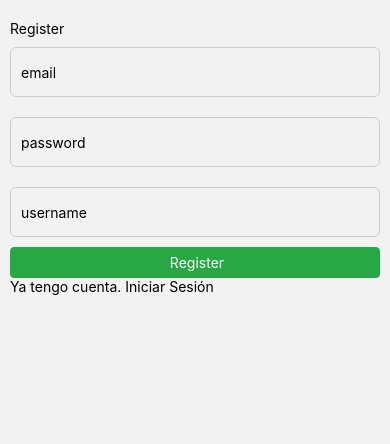
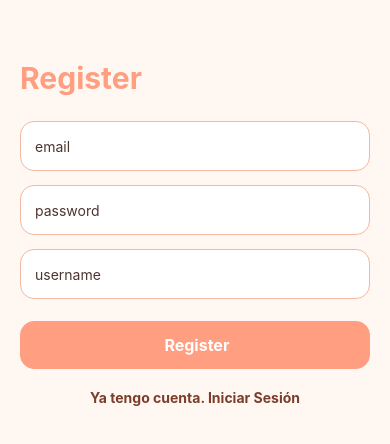
Before and after one commit to cbaquerinroldan/PI-parte2, a React Native app: screen /Comentarios in a window 390 px wide. Shown: the top 444 px of the page. Built offline with nearby package versions, Linux system fonts and the light colour scheme; no server answers.

Commit message:
Hice el css, arregle el error de las credenciales, arregle la navgeacion de comentarios

```diff
--- a/src/components/NavegacionTab.js
+++ b/src/components/NavegacionTab.js
@@ -1,5 +1,5 @@
 import { createBottomTabNavigator } from '@react-navigation/bottom-tabs';
-import Home from "../screens/Home";
+import { StyleSheet } from "react-native";
 import MiPerfil from '../screens/MiPerfil';
 import Entypo from '@expo/vector-icons/Entypo';
 import FontAwesome5 from '@expo/vector-icons/FontAwesome5';
@@ -12,7 +12,7 @@ const Tab = createBottomTabNavigator();
 
 function NavegacionTab() {
   return (
-    <Tab.Navigator>
+    <Tab.Navigator style={styles.tabBar}>
       <Tab.Screen name="NavegacionStack" component={NavegacionStack}
        options={{
         tabBarIcon: () => <Entypo name="home" size={24} color="black" /> , headerShown: false, tabBarShowLabel:false}}
@@ -28,4 +28,12 @@ function NavegacionTab() {
     </Tab.Navigator>
   )
 }
+const styles = StyleSheet.create({
+    tabBar: {
+        backgroundColor: "#fff",
+        borderTopWidth: 1,
+        borderTopColor: "#ddd",
+        height: 60
+    }
+});
 export default NavegacionTab;
--- a/src/components/Post.js
+++ b/src/components/Post.js
@@ -1,4 +1,4 @@
-import { View, Text, Pressable } from "react-native";
+import { View, Text, Pressable, StyleSheet } from "react-native";
 import app from "firebase/app";
 import "firebase/firestore";
 import { auth, db } from "../firebase/config";
@@ -16,21 +16,57 @@ function Post(props) {
     }
 
     return (
-        <View>
-            <Text>{props.data.Email}</Text>
-            <Text>{props.data.Descripcion}</Text>
+        <View style={styles.container}>
+            <Text style={styles.email}>{props.data.Email}</Text>
+            <Text style={styles.descripcion}>{props.data.Descripcion}</Text>
 
-            <Pressable onPress={likePosteo}>
-                <Text>{props.data.likes ? props.data.likes.length : 0} ❤️</Text>
+            <Pressable style={styles.botonLike} onPress={likePosteo}>
+                <Text style={styles.textoBoton}>{props.data.likes ? props.data.likes.length : 0} ❤️</Text>
             </Pressable>
 
-            <Pressable onPress={() => props.navigation.navigate("Comentarios", { id: props.id })}>
-                <Text>
-                    Comentar {props.data.comentarios ? props.data.comentarios.length : 0}
+            <Pressable style={styles.botonComentario} onPress={() => props.navigation.navigate("Comentarios", { id: props.id })}>
+                <Text style={styles.textoBoton}>
+                    Comentarios {props.data.comentarios ? props.data.comentarios.length : 0}
                 </Text>
             </Pressable>
         </View>
     );
-}
+}const styles = StyleSheet.create({
+    container: {
+        backgroundColor: "#ffffffff",
+        margin: 10,
+        padding: 15,
+        borderRadius: 10,
+        borderWidth: 1,
+        borderColor: "#F2B8A0"
+    },
+    email: {
+        fontWeight: "bold",
+        fontSize: 12,
+        color: "#85432fff",
+        marginBottom: 8
+    },
+    descripcion: {
+        color: "#402621ff",
+        fontWeight: "bold",
+        fontSize: 15,
+        marginBottom: 20
+    },
+    botonLike: {
+        backgroundColor: "#fdece5ff",
+        padding: 8,
+        borderRadius: 8,
+        marginBottom: 8
+    },
+    botonComentario: {
+        backgroundColor: "#fdece5ff",
+        padding: 8,
+        borderRadius: 8
+    },
+    textoBoton: {
+        color: "#7A3E2B",
+        fontWeight: "600"
+    }
+});
 
 export default Post;
--- a/src/screens/Comentarios.js
+++ b/src/screens/Comentarios.js
@@ -1,5 +1,5 @@
 import { useState, useEffect } from "react";
-import { View, Text, TextInput, Pressable, FlatList } from "react-native";
+import { View, Text, TextInput, Pressable, FlatList, StyleSheet} from "react-native";
 import { auth, db } from "../firebase/config";
 import firebase from "firebase/app";
 
@@ -7,7 +7,7 @@ import firebase from "firebase/app";
 function Comentarios(props) {
   const [comentario, setComentario] = useState("");
   const [comentarios, setComentarios] = useState([]);
-
+  const [error, setError] = useState("");
   const idPosteo = props.route.params.id;
 
   useEffect(() => {
@@ -19,6 +19,10 @@ function Comentarios(props) {
   }, []);
 
   function agregarComentario() {
+     if (comentario.length === 0) {
+        setError("El comentario no puede estar vacío");
+        return;
+    }
     db.collection("posts")
       .doc(idPosteo)
       .update({
@@ -30,36 +34,128 @@ function Comentarios(props) {
       })
       .then(() => {
         setComentario("");
+        props.navigation.navigate("NavegacionStack", { screen: "Home", });
       })
       .catch(error => console.log(error));
   }
 
   return (
-    <View>
-      <Text>Comentarios</Text>
+    <View style={styles.container}>
+       <View style={styles.contenedorTitulo}>
+      <Text style={styles.title}>Comentarios</Text>
 
-      <TextInput
+
+      <TextInput style={styles.input}
         value={comentario}
         onChangeText={text => setComentario(text)}
         placeholder="Escribí un comentario"
       />
+       {error === "" ? null : <Text style={styles.error}>{error}</Text>}
 
-      <Pressable onPress={agregarComentario}>
-        <Text>Agregar comentario</Text>
+
+      <Pressable style={styles.boton} onPress={agregarComentario}>
+        <Text style={styles.buttonText}>Comentar</Text>
       </Pressable>
+       </View>
+         <Text style={styles.subtitulo}>Comentarios del posteo</Text>
 
       <FlatList
         data={comentarios}
         keyExtractor={(item, i) => i.toString()}
         renderItem={({ item }) => (
-          <View>
-            <Text>{item.email}</Text>
-            <Text>{item.texto}</Text>
+         <View style={styles.comentario}>
+            <Text style={styles.email} >{item.email}</Text>
+            <Text style={styles.descr}>{item.texto}</Text>
           </View>
         )}
       />
+
     </View>
   );
 }
+const styles = StyleSheet.create({
+  container: {
+    flex: 1,
+    backgroundColor: "#FFF7F1",
+    padding: 20
+  },
 
+  card: {
+    backgroundColor: "#FFFFFF",
+    padding: 20,
+    borderRadius: 20,
+    borderWidth: 1,
+    borderColor: "#F2B8A0",
+    marginBottom: 20
+  },
+ error: {
+        color: "#C0392B",
+        marginBottom: 12,
+        fontWeight: "600"
+    },
+
+  title: {
+    fontSize: 28,
+    fontWeight: "bold",
+    color: "#ff9e80ff",
+    marginBottom: 20
+  },
+
+  input: {
+    backgroundColor: "#FFF7F1",
+    borderWidth: 1,
+    borderColor: "#F2B8A0",
+    borderRadius: 14,
+    padding: 14,
+    color: "#4E342E",
+    marginBottom: 15
+  },
+
+  boton: {
+    backgroundColor: "#ff9e80ff",
+    padding: 16,
+    borderRadius: 12
+  },
+
+  buttonText: {
+    color: "#FFFFFF",
+    textAlign: "center",
+    fontWeight: "bold",
+    fontSize: 16
+  },
+
+  subtitulo: {
+    fontSize: 22,
+    fontWeight: "bold",
+    color: "#ff9e80ff",
+    marginBottom: 12,
+    marginTop: 12
+  },
+
+  comentario: {
+    backgroundColor: "#FFFFFF",
+    padding: 14,
+    borderRadius: 16,
+    borderWidth: 1,
+    borderColor: "#F2B8A0",
+    marginBottom: 10
+  },
+
+  email: {
+    color: "#7A3E2B",
+    fontWeight: "bold",
+    fontSize: 13,
+    marginBottom: 5
+  },
+  descr:{
+    color: "#7A3E2B",
+    fontSize: 13,
+    marginBottom: 5
+  },
+
+  textoComentario: {
+    color: "#4E342E",
+    fontSize: 15
+  }
+});
 export default Comentarios;
--- a/src/screens/CrearPost.js
+++ b/src/screens/CrearPost.js
@@ -1,13 +1,18 @@
 import { auth, db } from "../firebase/config";
-import { Text, View, Pressable, TextInput } from "react-native"
+import { Text, View, Pressable, TextInput, StyleSheet } from "react-native"
 import { useState } from "react";
-import { StyleSheet } from "react-native";
+
 
 function CrearPost(props) {
 
     const [descripcion, setDescripcion] = useState("")
+    const [error, setError] = useState("");
 
     function crearPost() {
+        if (descripcion.length === 0) {
+        setError("El posteo no puede estar vacío");
+        return;
+    }
         db.collection('posts').add({
             Email: auth.currentUser.email,
             Descripcion: descripcion,
@@ -17,34 +22,80 @@ function CrearPost(props) {
         })
             .then(() => {
                 setDescripcion("")
-                props.navigation.navigate("NavegacionStack", { screen: "Home",});
+                props.navigation.navigate("NavegacionStack", { screen: "Home", });
             })
             .catch(e => console.log(e))
     }
     return (
-        <View>
+        <View style={styles.container}>
+            <View style={styles.contenedorTitulo}>
+                 <Text style={styles.title}>Crear posteo</Text>
             <TextInput
                 style={styles.input}
                 keyboardType="default"
                 onChangeText={(text) => setDescripcion(text)}
                 placeholder="Ecribe tu Posteo"
-                value={descripcion}
+                value={descripcion}  />
 
-            />
-            <Pressable onPress={crearPost}>
-                <Text>Publicar</Text>
+            {error === "" ? null :<Text style={styles.error}>{error}</Text>}
+            <Pressable style={styles.button} onPress={crearPost}>
+                <Text style={styles.buttonText}>Publicar</Text>
+
             </Pressable>
+            </View>
         </View>
     );
 }
 
+const styles = StyleSheet.create({
+  container: {
+    flex: 1,
+    backgroundColor: "#FFF7F1",
+    padding: 20
+  },
 
-const styles = StyleSheet.create({
-    input: {
-        borderWidth: 1,
-        padding: 10,
-        margin: 10
-    }
+  contenedorTitulo: {
+    backgroundColor: "#FFFFFF",
+    padding: 20,
+    borderRadius: 20,
+    borderWidth: 1,
+    borderColor: "#F2B8A0"
+  },
+
+  title: {
+    fontSize: 28,
+    fontWeight: "bold",
+    color: "#ff9e80ff",
+    marginBottom: 20
+  },
+
+  input: {
+    backgroundColor: "#FFF7F1",
+    borderWidth: 1,
+    borderColor: "#F2B8A0",
+    borderRadius: 14,
+    padding: 14,
+    color: "#4E342E",
+    marginBottom: 15
+  },
+
+    error: {
+        color: "#C0392B",
+        marginBottom: 12,
+        fontWeight: "600"
+    },
+  button: {
+    backgroundColor: "#ff9e80ff",
+    padding: 14,
+    borderRadius: 12
+  },
+
+  buttonText: {
+    color: "#FFFFFF",
+    textAlign: "center",
+    fontWeight: "bold",
+    fontSize: 16
+  }
 });
 
 export default CrearPost;
--- a/src/screens/Home.js
+++ b/src/screens/Home.js
@@ -1,5 +1,5 @@
 import { auth, db } from "../firebase/config";
-import { View, FlatList, ActivityIndicator } from "react-native"
+import { View, Text, FlatList, ActivityIndicator, StyleSheet} from "react-native"
 import { useState, useEffect } from "react";
 import Post from "../components/Post"
 
@@ -39,9 +39,13 @@ function Home(props) {
 
 
   return (
-    <View style={{ flex: 1 }}>
+    <View style={{ flex: 1, backgroundColor: "#FFF7F1", paddingTop: 10 }}>
+      <View style={styles.contenedorTitulo}>
+      <Text style={styles.titulo}>Últimos posteos</Text>
+    </View>
+
       {loading ?
-      <ActivityIndicator color="blue" size="large" /> : <FlatList
+      <ActivityIndicator color="#ff9e80ff" size="large" /> : <FlatList
         data={posteo}
         keyExtractor={item => item.id.toString()}
         renderItem={({ item }) => <Post data={item.data} id={item.id} navigation={props.navigation} />}
@@ -51,5 +55,29 @@ function Home(props) {
     </View>
   );
 }
+const styles = StyleSheet.create({
+  container: {
+    flex: 1,
+    backgroundColor: "#FFF7F1",
+    paddingTop: 15
+  },
+
+  contenedorTitulo: {
+    backgroundColor: "#FFE5DB",
+    marginLeft: 12,
+    marginRight: 12,
+    marginBottom: 8,
+    padding: 14,
+    borderRadius: 16,
+    borderWidth: 1,
+    borderColor: "#F2B8A0"
+  },
+
+  titulo: {
+    color: "#7A3E2B",
+    fontSize: 24,
+    fontWeight: "bold"
+  }
+});
 
 export default Home;
--- a/src/screens/Login.js
+++ b/src/screens/Login.js
@@ -1,5 +1,5 @@
 import { Text, View, Pressable, TextInput } from "react-native"
-import { useState, useEffect} from "react";
+import { useState, useEffect } from "react";
 import { StyleSheet } from "react-native";
 import { auth } from "../firebase/config";
 
@@ -17,78 +17,105 @@ function Login(props) {
     auth.signInWithEmailAndPassword(email, password)
       .then(response => {
         setLogin(true)
+        setEmail("")
+        setPassword("")
+        setError("")
         props.navigation.navigate("Home")
       })
       .catch(error => {
         console.log(error);
-        setError(error.message)
+
+        if (error.message.toLowerCase().includes("invalid")) {
+          setError("Credenciales incorrectas");
+        } else {
+          setError(error.message);
+        }
       });
   }
-useEffect(() => {
+  useEffect(() => {
     auth.onAuthStateChanged(user => {
-        if (user) {
-            props.navigation.navigate("Home")
-        }
+      if (user) {
+        props.navigation.navigate("Home")
+      }
     })
-}, [])
+  }, [])
   return (
     <View style={styles.container}>
-      <Text>Login</Text>
+      <Text style={styles.title}>Login</Text>
       <TextInput style={styles.input} keyboardType="email-address" placeholder="email" onChangeText={text => setEmail(text)} value={email} />
       <TextInput style={styles.input} keyboardType="default" placeholder="password" secureTextEntry={true} onChangeText={text => setPassword(text)} value={password} />
 
       {error === "" ? null : <Text style={styles.error}>{error}</Text>}
 
-      <Pressable style={styles.button} onPress={() => { onSubmit(email,password) }}>
+      <Pressable style={styles.button} onPress={() => { onSubmit(email, password) }}>
         <Text style={styles.buttonText}> Login</Text>
       </Pressable>
 
-      <Pressable onPress={() => props.navigation.navigate("Register")}>
+      <Pressable onPress={() => { setEmail("")
+      setPassword("")
+      setError("")
+      props.navigation.navigate("Register")
+      }}>
         <Text style={styles.link}>No tengo cuenta. Registrarme</Text>
       </Pressable>
     </View>);
 }
 
+export default Login;
+
 const styles = StyleSheet.create({
   container: {
-    paddingLeft: 10,
-    paddingRight: 10,
-    marginTop: 20,
+    flex: 1,
+    backgroundColor: "#FFF7F1",
+    padding: 20,
+    paddingTop: 60,
+  },
+
+  title: {
+    fontSize: 30,
+    fontWeight: "bold",
+    color: "#ff9e80ff",
+    marginBottom: 25,
   },
 
   input: {
     height: 50,
-    paddingTop: 15,
-    paddingBottom: 15,
-    paddingLeft: 10,
-    paddingRight: 10,
+    backgroundColor: "#FFFFFF",
+    paddingHorizontal: 14,
     borderWidth: 1,
-    borderColor: "#ccc",
-    borderRadius: 6,
-    marginTop: 10,
-    marginBottom: 10,
+    borderColor: "#F2B8A0",
+    borderRadius: 14,
+    marginBottom: 14,
+    color: "#4E342E",
   },
 
   button: {
-    backgroundColor: "#28a745",
-    paddingLeft: 10,
-    paddingRight: 10,
-    paddingTop: 6,
-    paddingBottom: 6,
+    backgroundColor: "#ff9e80ff",
+    height: 48,
+    borderRadius: 14,
+    justifyContent: "center",
     alignItems: "center",
-    borderRadius: 4,
+    marginTop: 8,
     borderWidth: 1,
-    borderColor: "#28a745",
+    borderColor: "#ff9e80ff",
   },
 
   buttonText: {
-    color: "#fff",
+    color: "#FFFFFF",
+    fontWeight: "bold",
+    fontSize: 16,
+  },
+
+  link: {
+    color: "#7A3E2B",
+    textAlign: "center",
+    marginTop: 20,
+    fontWeight: "bold",
   },
 
   error: {
-    color: "red",
-    marginTop: 10,
-    marginBottom: 10,
+    color: "#C0392B",
+    marginBottom: 12,
+    fontWeight: "600",
   },
 });
-export default Login;
--- a/src/screens/MiPerfil.js
+++ b/src/screens/MiPerfil.js
@@ -40,10 +40,16 @@ function MiPerfil({ navigation }) {
 
   return (
     <View style={styles.container}>
+        <View style={styles.perfil}>
+
       <Text style={styles.title}>Perfil del usuario</Text>
-      <Text>Usuario: {username}</Text>
-      <Text>Email: {auth.currentUser?.email}</Text>
-      <Text>Últimos posteos</Text>
+     <Text style={styles.label}>Usuario</Text>
+      <Text style={styles.text}>{username}</Text>
+
+      <Text style={styles.label}>Email</Text>
+      <Text style={styles.text}>{auth.currentUser?.email}</Text>
+      </View>
+      <Text style={styles.subtitulo}>Últimos posteos</Text>
       <FlatList
           data={posts}
           keyExtractor={item => item.id.toString()}
@@ -57,30 +63,60 @@ function MiPerfil({ navigation }) {
     </View>
   );
 }
-
-export default MiPerfil;
-
 const styles = StyleSheet.create({
     container: {
         flex: 1,
-    justifyContent: "center",
-    alignItems: "center",
+        backgroundColor: "#FFF7F1",
+        padding: 20
+    },
+
+    perfil: {
+        backgroundColor: "#FFFFFF",
         padding: 20,
+        borderRadius: 20,
+        marginBottom: 20,
+        borderWidth: 1,
+        borderColor: "#F2B8A0"
     },
 
     title: {
-    fontSize: 22,
-    marginBottom: 20,
-    fontWeight: "bold"
+        fontSize: 28,
+        fontWeight: "bold",
+        color: "#ff9e80ff",
+        marginBottom: 20
+    },
+
+    label: {
+        fontSize: 14,
+        color: "#7A3E2B",
+        fontWeight: "600"
+    },
+
+    text: {
+        fontSize: 18,
+        color: "#4E342E",
+        marginBottom: 15
+    },
+
+    subtitulo: {
+        fontSize: 24,
+        fontWeight: "bold",
+        color: "#ff9e80ff",
+        marginBottom: 15
     },
 
     button: {
-    backgroundColor: "#dc3545",
-    borderRadius: 6
+        backgroundColor: "#ff9e80ff",
+        padding: 14,
+        borderRadius: 12,
+        marginTop: 20
     },
 
     buttonText: {
-    color: "#fff",
+        color: "#FFFFFF",
+        textAlign: "center",
         fontWeight: "bold"
-  },
+    }
 });
+
+export default MiPerfil;
--- a/src/screens/Register.js
+++ b/src/screens/Register.js
@@ -1,10 +1,10 @@
-import {Text, View, Pressable, TextInput} from "react-native"
-import { useState, useEffect} from "react";
+import { Text, View, Pressable, TextInput } from "react-native"
+import { useState, useEffect } from "react";
 import { StyleSheet } from "react-native";
 import { auth, db } from "../firebase/config";
 
 
-function Register (props){
+function Register(props) {
   const [email, setEmail] = useState("")
   const [password, setPassword] = useState("")
   const [username, setUsername] = useState("");
@@ -20,15 +20,20 @@ function Register (props){
       .then(response => {
         db.collection("users").add({
           owner: auth.currentUser.email,
-        username : username,
+          username: username,
           createdAt: Date.now(),
         })
-      .then(
-        ()=> setRegister(true)
-      )
+          .then(() => {
+            setRegister(true)
+            setEmail("")
+            setPassword("")
+            setUsername("")
+            setError("")
+            props.navigation.navigate("Login")
+          })
+
           .catch(error => console.log(error))
 
-      props.navigation.navigate("Login")
       })
       .catch(error => {
         console.log(error);
@@ -43,61 +48,89 @@ useEffect(() => {
     })
   }, [])
 
-    return(
+  return (
     <View style={styles.container}>
-        <Text>Register</Text>
-        <TextInput style={styles.input} keyboardType="email-address" placeholder="email" onChangeText={text => setEmail(text)} value={email}/>
-        <TextInput style={styles.input} keyboardType="default" placeholder="password" secureTextEntry= {true} onChangeText={text => setPassword(text)} value={password}/>
-        <TextInput style={styles.input} keyboardType="default" placeholder="username" onChangeText={text => setUsername(text)} value={username}/>
+      <Text style={styles.title}>Register</Text>
+      <TextInput style={styles.input} keyboardType="email-address" placeholder="email" onChangeText={text => setEmail(text)} value={email} />
+      <TextInput style={styles.input} keyboardType="default" placeholder="password" secureTextEntry={true} onChangeText={text => setPassword(text)} value={password} />
+      <TextInput style={styles.input} keyboardType="default" placeholder="username" onChangeText={text => setUsername(text)} value={username} />
 
       {error === "" ? null : <Text style={styles.error}>{error}</Text>}
 
-        <Pressable style={styles.button} onPress={()=> {onSubmit(email,password)
+      <Pressable style={styles.button} onPress={() => {
+        onSubmit(email, password)
       }}>
         <Text style={styles.buttonText}> Register</Text>
       </Pressable>
 
-        <Pressable onPress={() => props.navigation.navigate("Login")}>
+      <Pressable onPress={() => {
+        setEmail("")
+        setPassword("")
+        setUsername("")
+        setError("")
+        props.navigation.navigate("Login")
+      }}>
         <Text style={styles.link}>Ya tengo cuenta. Iniciar Sesión</Text>
       </Pressable>
 
     </View>);
 }
 
+export default Register;
+
 const styles = StyleSheet.create({
   container: {
-    paddingHorizontal: 10,
-    marginTop: 20,
+    flex: 1,
+    backgroundColor: "#FFF7F1",
+    padding: 20,
+    paddingTop: 60,
+  },
+
+  title: {
+    fontSize: 30,
+    fontWeight: "bold",
+    color: "#ff9e80ff",
+    marginBottom: 25,
   },
 
   input: {
     height: 50,
-    paddingVertical: 15,
-    paddingHorizontal: 10,
+    backgroundColor: "#FFFFFF",
+    paddingHorizontal: 14,
     borderWidth: 1,
-    borderColor: "#ccc",
-    borderRadius: 6,
-    marginTop: 10,
-    marginBottom: 10,
-  },
-   error: {
-    color: "red",
-    marginTop: 10,
-    marginBottom: 10,
+    borderColor: "#F2B8A0",
+    borderRadius: 14,
+    marginBottom: 14,
+    color: "#4E342E",
   },
 
   button: {
-    backgroundColor: "#28a745",
-    paddingHorizontal: 10,
-    paddingVertical: 6,
+    backgroundColor: "#ff9e80ff",
+    height: 48,
+    borderRadius: 14,
+    justifyContent: "center",
     alignItems: "center",
-    borderRadius: 4,
+    marginTop: 8,
     borderWidth: 1,
-    borderColor: "#28a745",
+    borderColor: "#ff9e80ff",
   },
 
   buttonText: {
-    color: "#fff",
+    color: "#FFFFFF",
+    fontWeight: "bold",
+    fontSize: 16,
+  },
+
+  link: {
+    color: "#7A3E2B",
+    textAlign: "center",
+    marginTop: 20,
+    fontWeight: "bold",
+  },
+
+  error: {
+    color: "#C0392B",
+    marginBottom: 12,
+    fontWeight: "600",
   },
 });
-export default Register;
```
Lines whose indentation alone changed are shown as unchanged.
